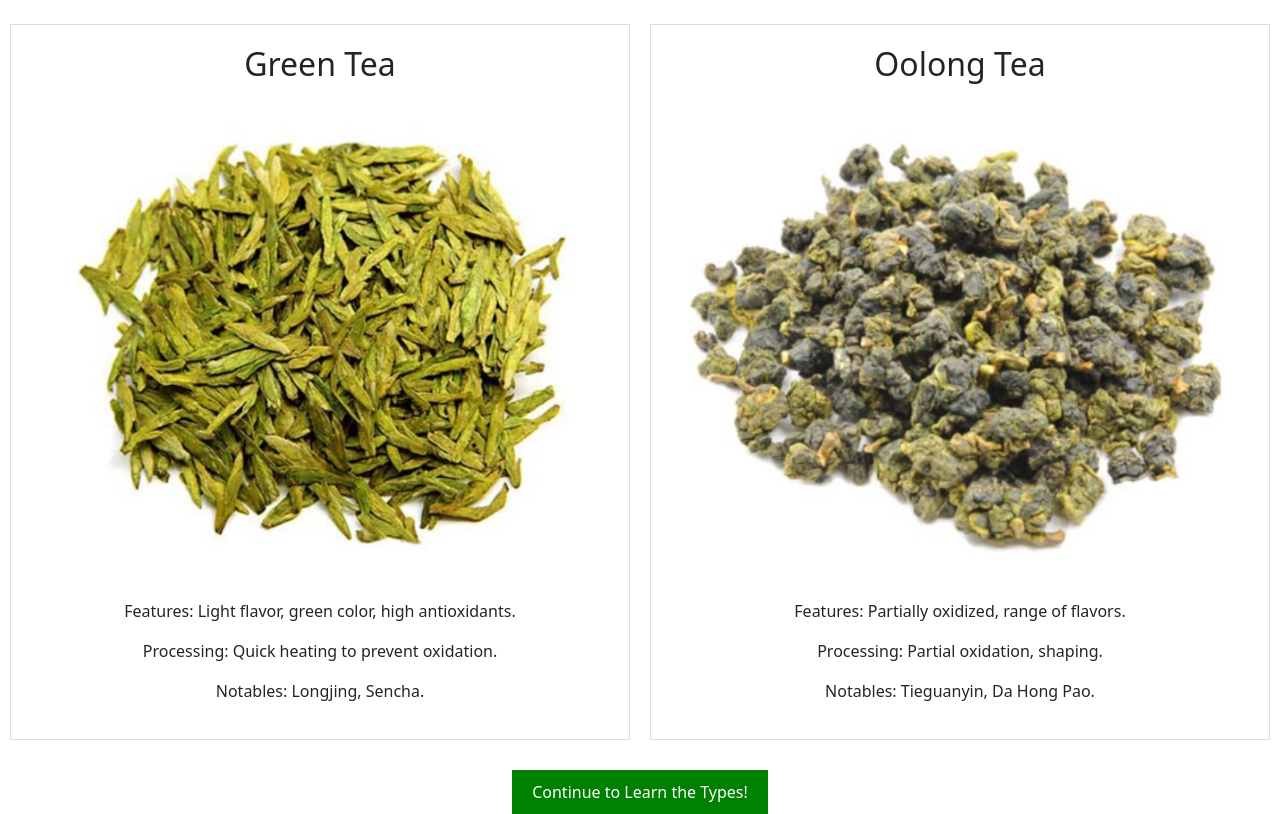
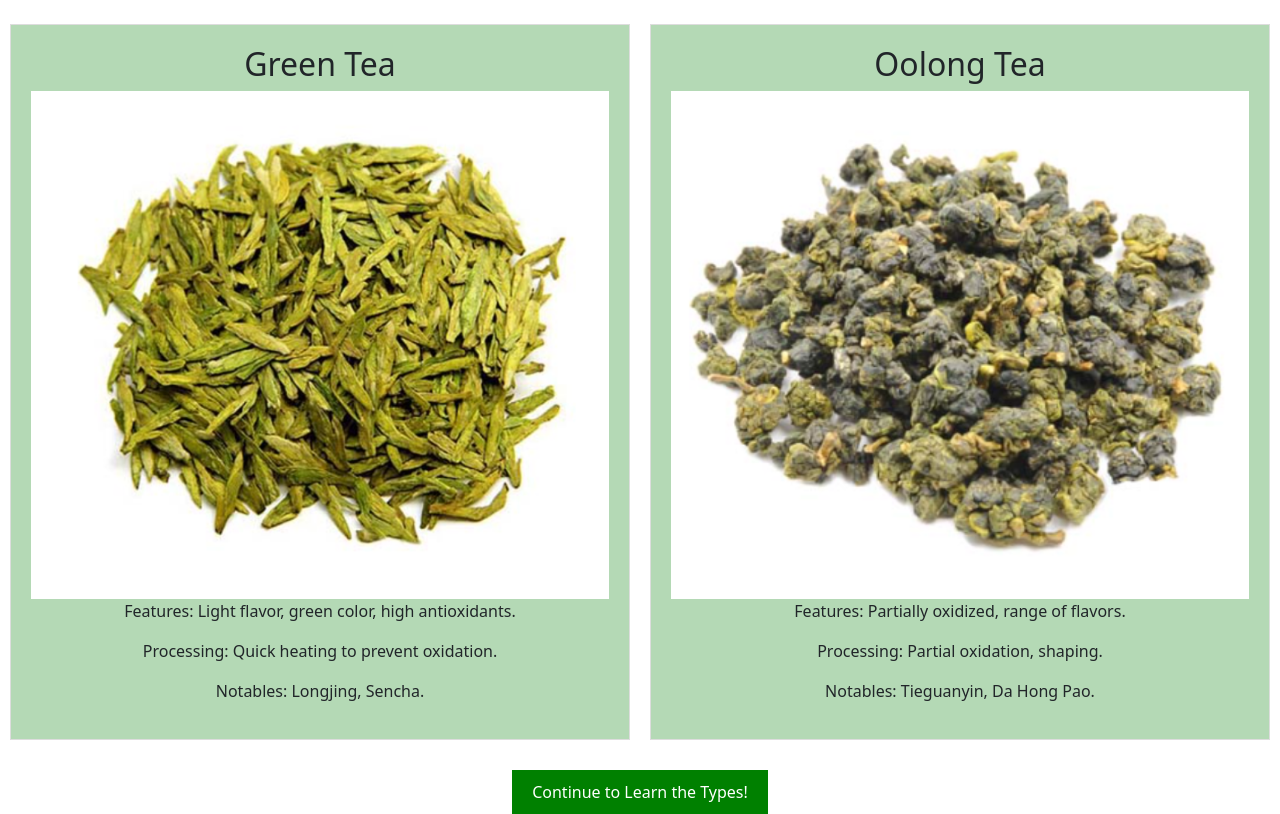
Before and after one commit to eshoyuan/2024sp-UI-Design-Group, a Flask app: page /type in a window 1280 px wide. Shown: the part 62-876 px from the top of the page. Run offline with Flask 3, Linux system fonts and the light colour scheme.

Commit message:
update color

```diff
--- a/static/css/type.css
+++ b/static/css/type.css
@@ -10,6 +10,7 @@
     padding: 20px;
     margin: 10px;
     text-align: center;
+    background-color: rgb(180, 217, 181);;
   }
 
   .tea img {
```
